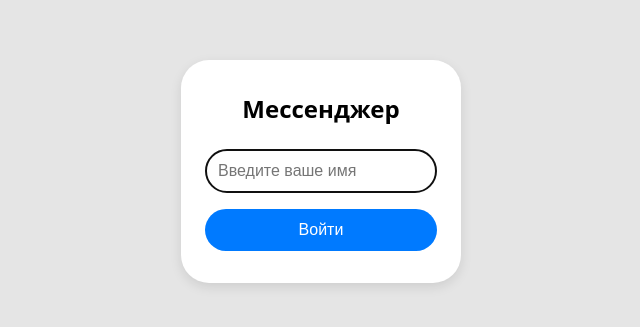
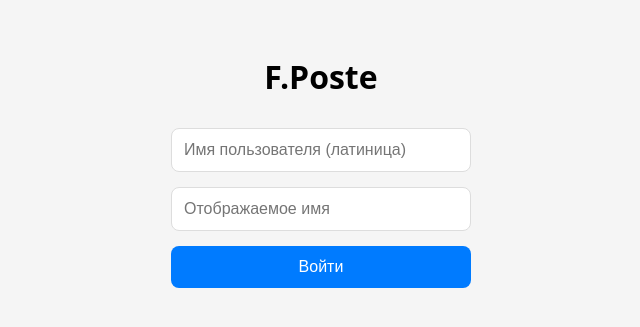
Before and after one commit to vf12776-ux/F.Poste, a React (Vite) app: page / in a window 1280 px wide. Shown: the part 229-556 px from the top of the page, without its empty margins (319-959 px from the left). Built offline with nearby package versions, Linux system fonts and the light colour scheme; no server answers.

Commit message:
feat: login screen and token management

```diff
--- a/src/App.tsx
+++ b/src/App.tsx
@@ -1,35 +1,36 @@
-import React, { useState } from 'react';
+import React, { useState, useEffect } from 'react';
 import Chat from './Chat';
+import LoginScreen from './components/LoginScreen';
+import { getMe } from './api';
 
 const App: React.FC = () => {
   const [username, setUsername] = useState<string | null>(null);
-  const [inputName, setInputName] = useState('');
+  const [loading, setLoading] = useState(true);
 
-  const handleJoin = (e: React.FormEvent) => {
-    e.preventDefault();
-    if (inputName.trim()) {
-      setUsername(inputName.trim());
+  useEffect(() => {
+    const token = localStorage.getItem('fposte_token');
+    if (!token) {
+      setLoading(false);
+      return;
     }
-  };
+
+    getMe()
+      .then((user) => {
+        setUsername(user.username);
+        setLoading(false);
+      })
+      .catch(() => {
+        localStorage.removeItem('fposte_token');
+        setLoading(false);
+      });
+  }, []);
+
+  if (loading) {
+    return <div style={{ display: 'flex', justifyContent: 'center', alignItems: 'center', height: '100vh' }}>Загрузка...</div>;
+  }
 
   if (!username) {
-    return (
-      <div className="login-container">
-        <div className="login-box">
-          <h1>Мессенджер</h1>
-          <form onSubmit={handleJoin}>
-            <input
-              type="text"
-              placeholder="Введите ваше имя"
-              value={inputName}
-              onChange={(e) => setInputName(e.target.value)}
-              autoFocus
-            />
-            <button type="submit">Войти</button>
-          </form>
-        </div>
-      </div>
-    );
+    return <LoginScreen onLogin={() => window.location.reload()} />;
   }
 
   return <Chat username={username} />;
--- /dev/null
+++ b/src/api.ts
@@ -0,0 +1,52 @@
+const API_BASE = import.meta.env.VITE_API_URL || '';
+
+function getToken(): string | null {
+  return localStorage.getItem('fposte_token');
+}
+
+export function setToken(token: string) {
+  localStorage.setItem('fposte_token', token);
+}
+
+export function clearToken() {
+  localStorage.removeItem('fposte_token');
+}
+
+export async function apiFetch(path: string, options: RequestInit = {}) {
+  const token = getToken();
+  const headers = new Headers(options.headers || {});
+  if (token) {
+    headers.set('Authorization', `Bearer ${token}`);
+  }
+  if (!(options.body instanceof FormData)) {
+    headers.set('Content-Type', 'application/json');
+  }
+
+  const res = await fetch(API_BASE + path, {
+    ...options,
+    headers,
+  });
+
+  if (res.status === 401) {
+    clearToken();
+    window.location.reload();
+    throw new Error('Unauthorized');
+  }
+
+  return res;
+}
+
+export async function login(username: string, displayName: string) {
+  const res = await apiFetch('/api/login', {
+    method: 'POST',
+    body: JSON.stringify({ username, displayName }),
+  });
+  if (!res.ok) throw new Error('Login failed');
+  return res.json();
+}
+
+export async function getMe() {
+  const res = await apiFetch('/api/me');
+  if (!res.ok) throw new Error('Not authenticated');
+  return res.json();
+}
--- /dev/null
+++ b/src/components/LoginScreen.tsx
@@ -0,0 +1,94 @@
+import { useState } from 'react';
+import { login, setToken } from '../api';
+
+interface Props {
+  onLogin: () => void;
+}
+
+export default function LoginScreen({ onLogin }: Props) {
+  const [username, setUsername] = useState('');
+  const [displayName, setDisplayName] = useState('');
+  const [error, setError] = useState('');
+  const [loading, setLoading] = useState(false);
+
+  const handleSubmit = async (e: React.FormEvent) => {
+    e.preventDefault();
+    setError('');
+    setLoading(true);
+
+    try {
+      const data = await login(username.toLowerCase(), displayName);
+      setToken(data.token);
+      onLogin();
+    } catch (err) {
+      setError('Ошибка входа. Попробуй другое имя.');
+    } finally {
+      setLoading(false);
+    }
+  };
+
+  return (
+    <div style={{
+      display: 'flex',
+      flexDirection: 'column',
+      alignItems: 'center',
+      justifyContent: 'center',
+      minHeight: '100vh',
+      padding: '20px',
+      background: '#f5f5f5'
+    }}>
+      <h1 style={{ marginBottom: '30px' }}>F.Poste</h1>
+      <form onSubmit={handleSubmit} style={{
+        display: 'flex',
+        flexDirection: 'column',
+        gap: '15px',
+        width: '100%',
+        maxWidth: '300px'
+      }}>
+        <input
+          type="text"
+          placeholder="Имя пользователя (латиница)"
+          value={username}
+          onChange={(e) => setUsername(e.target.value)}
+          pattern="[a-z0-9_]+"
+          required
+          style={{
+            padding: '12px',
+            fontSize: '16px',
+            border: '1px solid #ddd',
+            borderRadius: '8px'
+          }}
+        />
+        <input
+          type="text"
+          placeholder="Отображаемое имя"
+          value={displayName}
+          onChange={(e) => setDisplayName(e.target.value)}
+          required
+          style={{
+            padding: '12px',
+            fontSize: '16px',
+            border: '1px solid #ddd',
+            borderRadius: '8px'
+          }}
+        />
+        {error && <p style={{ color: 'red', margin: 0 }}>{error}</p>}
+        <button
+          type="submit"
+          disabled={loading}
+          style={{
+            padding: '12px',
+            fontSize: '16px',
+            background: '#007bff',
+            color: 'white',
+            border: 'none',
+            borderRadius: '8px',
+            cursor: loading ? 'not-allowed' : 'pointer'
+          }}
+        >
+          {loading ? 'Вход...' : 'Войти'}
+        </button>
+      </form>
+    </div>
+  );
+}
```
